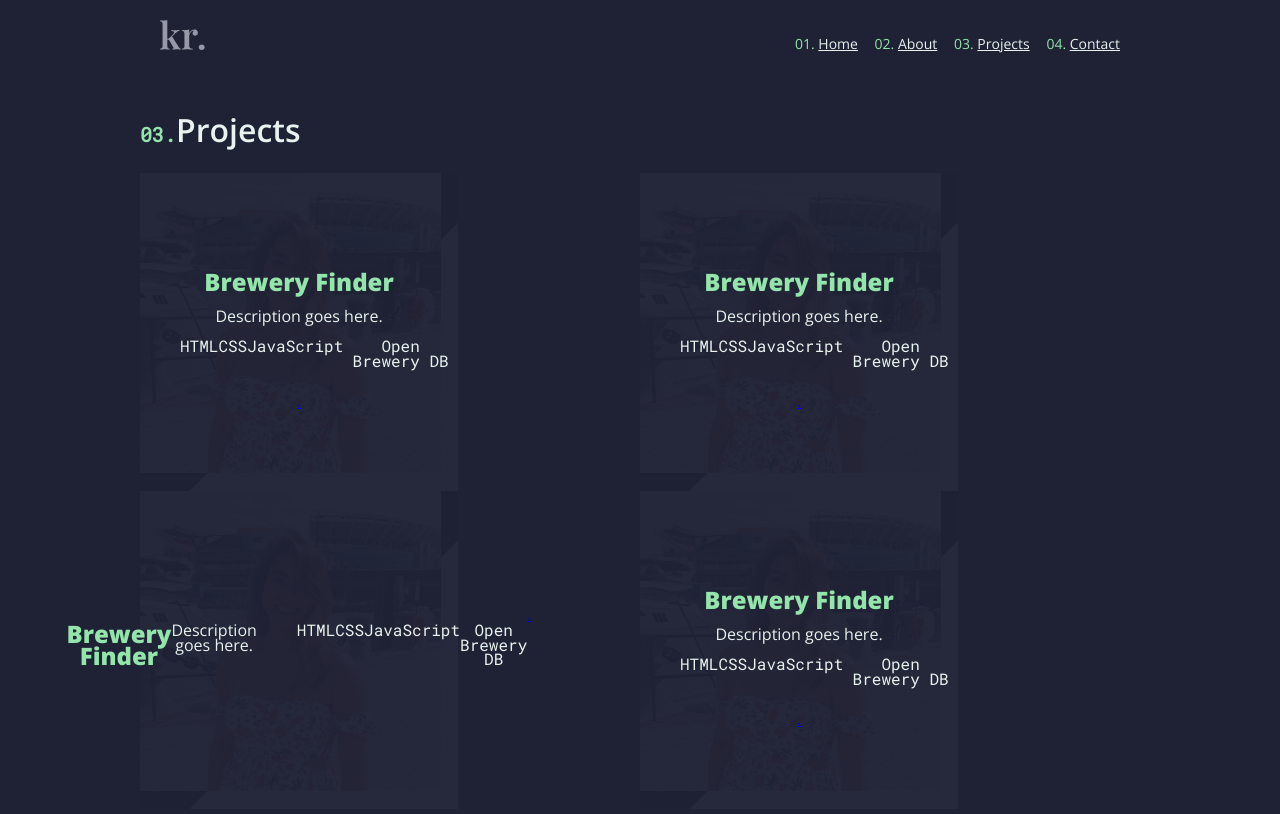
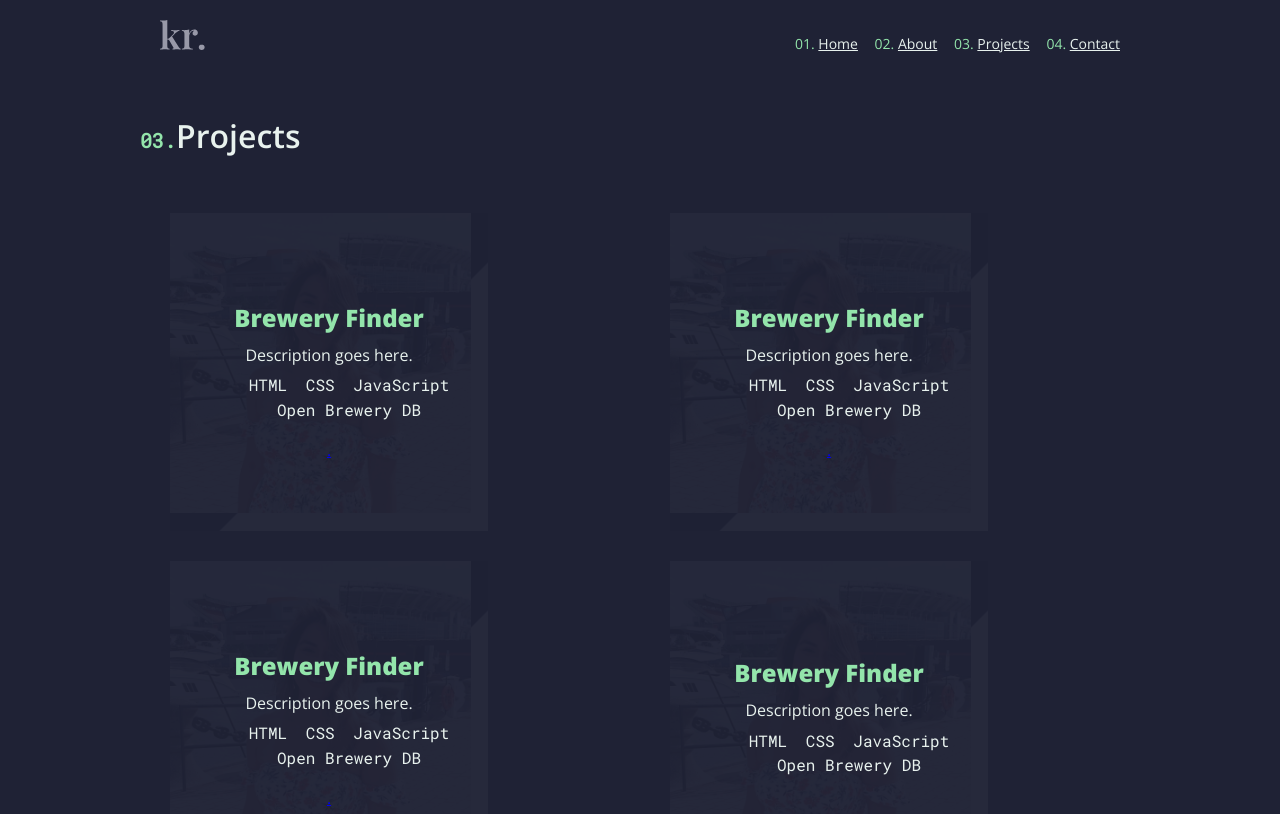
Before and after one commit to kvrivas854/react-portfolio, a React (Create React App) app in the folder kvrivas-portfolio/: page /projects in a window 1280 px wide. Shown: the top 814 px of the page. Built offline with nearby package versions, Linux system fonts and the light colour scheme.

Commit message:
edited contact and added style.css

```diff
--- a/kvrivas-portfolio/src/App.js
+++ b/kvrivas-portfolio/src/App.js
@@ -5,7 +5,7 @@
 import Home from "./components/Home/index";
 import About from "./components/pages/About";
 import Project from "./components/Project/index";
-import Contact from "./components/pages/Contact";
+import Contact from "./components/Contact/index";
 import Experience from "./components/Experience/index";
 
 import "./index.css"
@@ -20,7 +20,7 @@
         <Route exact path="/" component={Home} />
         <Route exact path="/about" component={About} />
         <Route exact path="/projects" component={Project} />
-        <Route path="/contact" component={Contact} />
+        <Route exact path="/contact" component={Contact} />
         <Route path="/experience" component={Experience} />
       </div>
     </Router>
--- /dev/null
+++ b/kvrivas-portfolio/src/components/Contact/index.js
@@ -0,0 +1,24 @@
+import React from "react";
+import { Link, useLocation } from "react-router-dom";
+import "./style.css"
+// import { Link, Route } from "react-router-dom";
+// import Project from "./components/Project/index";
+
+function Contact() {
+  const location = useLocation();
+  return (
+    <div>
+      <div className="flex flex-column text-center text-2xl semi-bold green-light"><span className="number green-base text-lg roboto">04.</span>Contact</div>
+      <p className="flex-column text-lg green-light box-sizing">
+      I'm currently looking for new opportunities and my inbox is always open. Whether you have a question or just want to say hi, I'll try my best to get back to you!
+      </p>
+      <button className="spacing text-md green-base hover green-button roboto">
+      <Link to="/contact" className={location.pathname === "/contact" ? "nav-link active" : "nav-link"}>
+Say hello!
+        </Link>
+        </button>
+    </div>
+  );
+}
+
+export default Contact;
--- /dev/null
+++ b/kvrivas-portfolio/src/components/Contact/style.css
@@ -0,0 +1,7 @@
+.box-sizing {
+    width: 318px;
+    height: 150px;
+}
+button {
+    text-decoration: none;
+  }
--- a/kvrivas-portfolio/src/components/Experience/index.js
+++ b/kvrivas-portfolio/src/components/Experience/index.js
@@ -1,4 +1,5 @@
 import React from "react";
+
 
 function Experience () {
     return (
--- a/kvrivas-portfolio/src/components/Home/index.js
+++ b/kvrivas-portfolio/src/components/Home/index.js
@@ -16,7 +16,7 @@
       </p>
       <button className="spacing text-md green-base hover green-button roboto">
       <Link to="/contact" className={location.pathname === "/contact" ? "nav-link active" : "nav-link"}>
-Get in touch
+        Get in touch
         </Link>
       </button>
     </div>
--- a/kvrivas-portfolio/src/components/Home/style.css
+++ b/kvrivas-portfolio/src/components/Home/style.css
@@ -2,3 +2,6 @@
 .hover:hover {
     color: var(--green-light);
 }
+button {
+    text-decoration: none;
+  }
--- a/kvrivas-portfolio/src/components/Project/index.js
+++ b/kvrivas-portfolio/src/components/Project/index.js
@@ -3,15 +3,15 @@
 
 function Project() {
     return (
-    <div>
+    <section className="project">
         <h1 className="text-2xl semi-bold green-light"><span className="number green-base text-lg roboto">03.</span>Projects</h1>
         <div className="flex">
             <div className="col">
                 <div className="box-container">
                     <div className="card-text">
-                        <h1 className="text-xl green-base card-text">Brewery Finder</h1>
-                        <p className='card-text text-md green-light'>Description goes here.</p>
-                        <ul className="flex text-md roboto green-light">
+                        <h1 className="text-xl green-base">Brewery Finder</h1>
+                        <p className='text-md green-light'>Description goes here.</p>
+                        <ul className="flex wrap space-evenly text-md roboto green-light">
                             <li className="list-item">HTML</li>
                             <li className="list-item">CSS</li>
                             <li className="list-item">JavaScript</li>
@@ -20,11 +20,12 @@
                         <a className="" href="./github.svg">.</a>
                     </div>
                 </div>
+                <div className="col">
                 <div className="box-container">
-                    <div className="flex card-text">
-                        <h1 className="text-xl green-base card-text">Brewery Finder</h1>
-                        <p className='card-text text-md green-light'>Description goes here.</p>
-                        <ul className="flex text-md roboto green-light col">
+                    <div className="card-text">
+                        <h1 className="text-xl green-base">Brewery Finder</h1>
+                        <p className="text-md green-light">Description goes here.</p>
+                        <ul className="flex wrap space-evenly text-md roboto green-light">
                             <li className="list-item">HTML</li>
                             <li className="list-item">CSS</li>
                             <li className="list-item">JavaScript</li>
@@ -33,13 +34,14 @@
                         <a className="" href="./github.svg">.</a>
                     </div>
                 </div>
+                </div>
             </div>
             <div className="col">
                 <div className="box-container">
                     <div className="card-text">
-                        <h1 className="text-xl green-base card-text">Brewery Finder</h1>
-                        <p className='card-text text-md green-light'>Description goes here.</p>
-                        <ul className="flex text-md roboto green-light">
+                        <h1 className="text-xl green-base">Brewery Finder</h1>
+                        <p className='text-md green-light'>Description goes here.</p>
+                        <ul className="flex wrap space-evenly text-md roboto green-light">
                             <li className="list-item">HTML</li>
                             <li className="list-item">CSS</li>
                             <li className="list-item">JavaScript</li>
@@ -48,22 +50,24 @@
                         <a className="" href="./github.svg">.</a>
                     </div>
                 </div>
+                <div className="col">
                 <div className="box-container">
                     <div className="card-text">
-                        <h1 className="text-xl green-base card-text">Brewery Finder</h1>
-                        <p className='card-text text-md green-light'>Description goes here.</p>
-                        <ul className="flex text-md roboto green-light">
+                        <h1 className="text-xl green-base">Brewery Finder</h1>
+                        <p className='text-md green-light'>Description goes here.</p>
+                        <ul className="flex wrap space-evenly text-md roboto green-light">
                             <li className="list-item">HTML</li>
                             <li className="list-item">CSS</li>
                             <li className="list-item">JavaScript</li>
                             <li className="list-item">Open Brewery DB</li>
                         </ul>
-                        <a className="" href="./github.svg">.</a>
+                        <a className="" href="./github.svg"></a>
                     </div>
+                </div>
                 </div>
             </div>
         </div>
-    </div>
+    </section>
 
 
 
--- a/kvrivas-portfolio/src/components/Project/style.css
+++ b/kvrivas-portfolio/src/components/Project/style.css
@@ -26,6 +26,9 @@
     padding: 20px;
   } */
   /* Container holding the image and the text */
+  section {
+    max-width: 1000px;
+  }
   .box-container {
     position: relative;
     width: 318px;
@@ -33,9 +36,14 @@
     display: flex;
     align-items: center;
     justify-content: center;
+    margin: 30px;
 
 
 
+}
+.box-container:hover {
+  border: solid;
+  border-color:var(--green-base);
 }
 .box-container::before {
 
@@ -57,6 +65,7 @@
   color: #ffffff;
   line-height: 0.9;
   text-align: center;
+  padding: 20px;
 }
 
 /*  */
--- a/kvrivas-portfolio/src/components/pages/Contact.js
+++ /dev/null
@@ -1,24 +0,0 @@
-import React from "react";
-// import { Link, Route } from "react-router-dom";
-// import Project from "./components/Project/index";
-
-function Contact() {
-  return (
-    <div>
-      <h1>Contact Page</h1>
-      <p>
-        Integer cursus bibendum sem non pretium. Vestibulum in aliquet sem, quis molestie urna.
-        Aliquam semper ultrices varius. Aliquam faucibus sit amet magna a ultrices. Aenean
-        pellentesque placerat lacus imperdiet efficitur. In felis nisl, luctus non ante euismod,
-        tincidunt bibendum mi. In a molestie nisl, eu sodales diam. Nam tincidunt lacus quis magna
-        posuere, eget tristique dui dapibus. Maecenas fermentum elementum faucibus. Quisque nec
-        metus vestibulum, egestas massa eu, sollicitudin ipsum. Nulla facilisi. Sed ut erat ligula.
-        Nam tincidunt nunc in nibh dictum ullamcorper. Class aptent taciti sociosqu ad litora
-        torquent per conubia nostra, per inceptos himenaeos. Etiam ornare rutrum felis at rhoncus.
-        Etiam vel condimentum magna, quis tempor nulla.
-      </p>
-    </div>
-  );
-}
-
-export default Contact;
--- a/kvrivas-portfolio/src/index.css
+++ b/kvrivas-portfolio/src/index.css
@@ -23,6 +23,7 @@
   font-family: source-code-pro, Menlo, Monaco, Consolas, 'Courier New',
     monospace;
 }
+
 .gray {
   color: var(--gray);
 }
```
